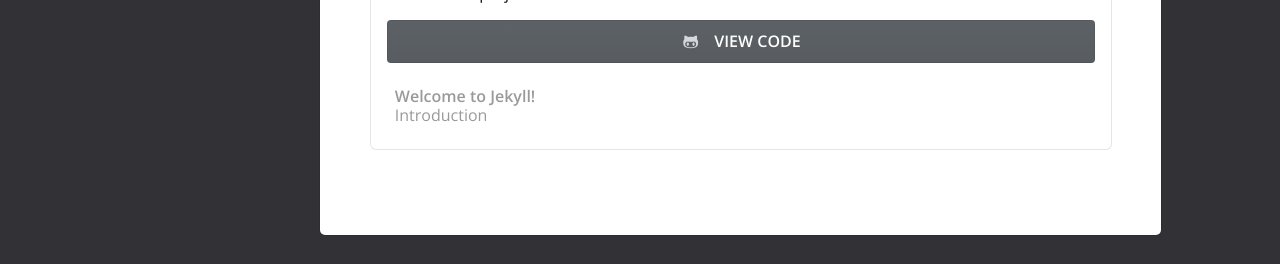
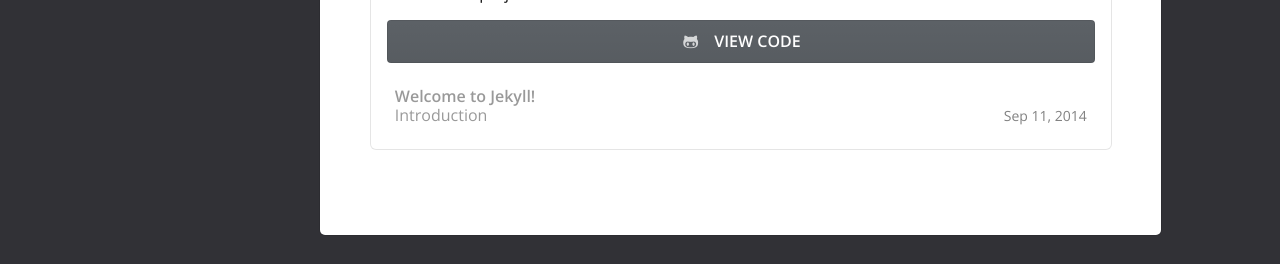
Before and after one commit to LukaHorvat/lukahorvat.github.io, a Jekyll site: the page built from _posts/2014-09-11-welcome-to-jekyll.markdown, in a window 1280 px wide. Shown: the part 824-1088 px from the top of the page. Built offline with Jekyll 4.4.1, drawn with Linux system fonts in a browser that asks for light colours.

Commit message:
Modularized post listing

```diff
--- /dev/null
+++ b/_includes/post.html
@@ -0,0 +1,5 @@
+<a class="item" href="{{ include.post.url | prepend: site.baseurl }}">
+	<div class="header">{{ include.post.title }}</div>
+	<span class="right floated post-meta">{{ include.post.date | date: "%b %-d, %Y" }}</span>
+	{{ include.post.description }}<br/>
+</div>
--- a/_includes/project.html
+++ b/_includes/project.html
@@ -8,10 +8,7 @@
 	<div class="ui selection list no-bottom-margin">
 	{% for post in site.posts %}
 		{% if post.project_id == include.project_id %}
-		<a class="item" href="{{ post.url | prepend: site.baseurl }}">
-			<div class="header">{{ post.title }}</div>
-			{{ post.description }}<br/>
-		</div>
+			{% include post.html post=post %}
 		{% endif %}
 	{% endfor %}
 	</div>
```
Also changed, not shown: index.html (+3 -9 lines).
